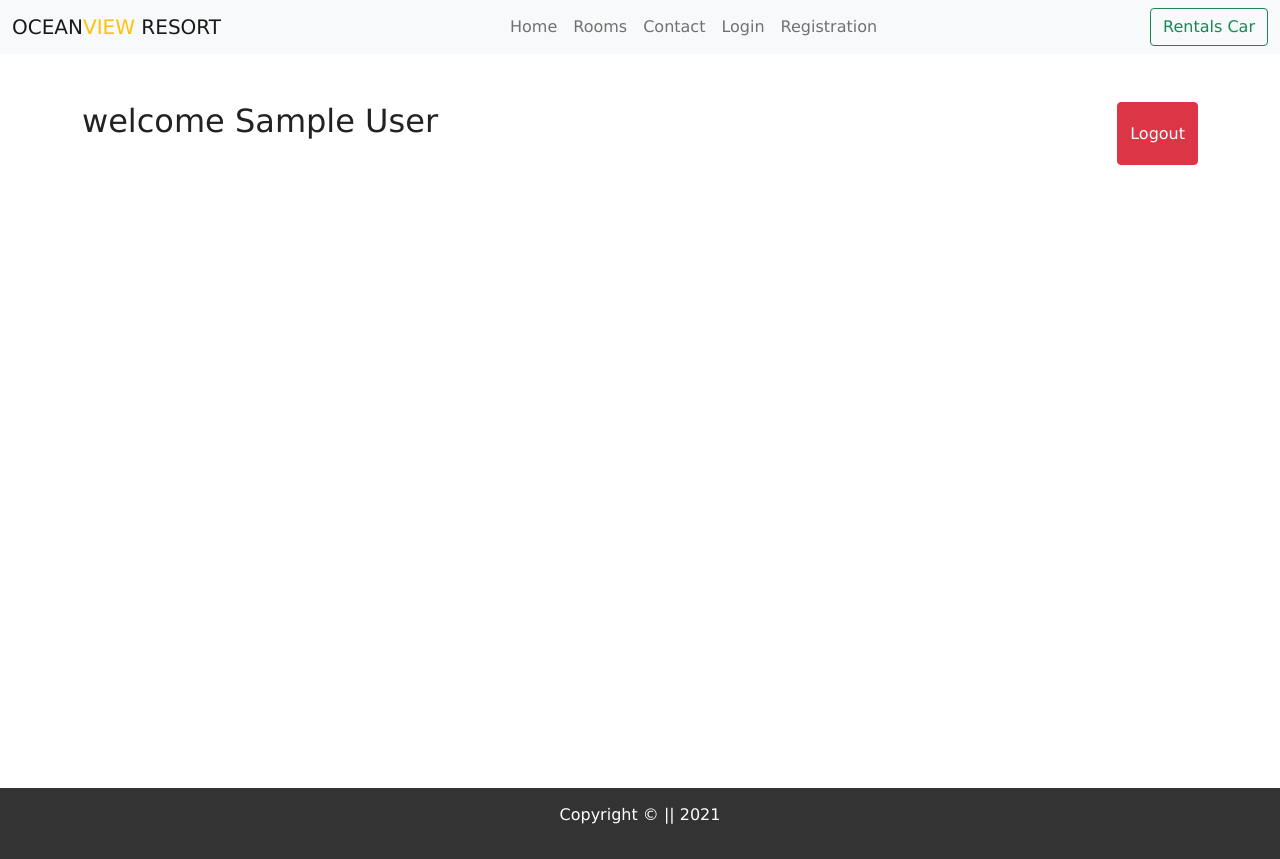
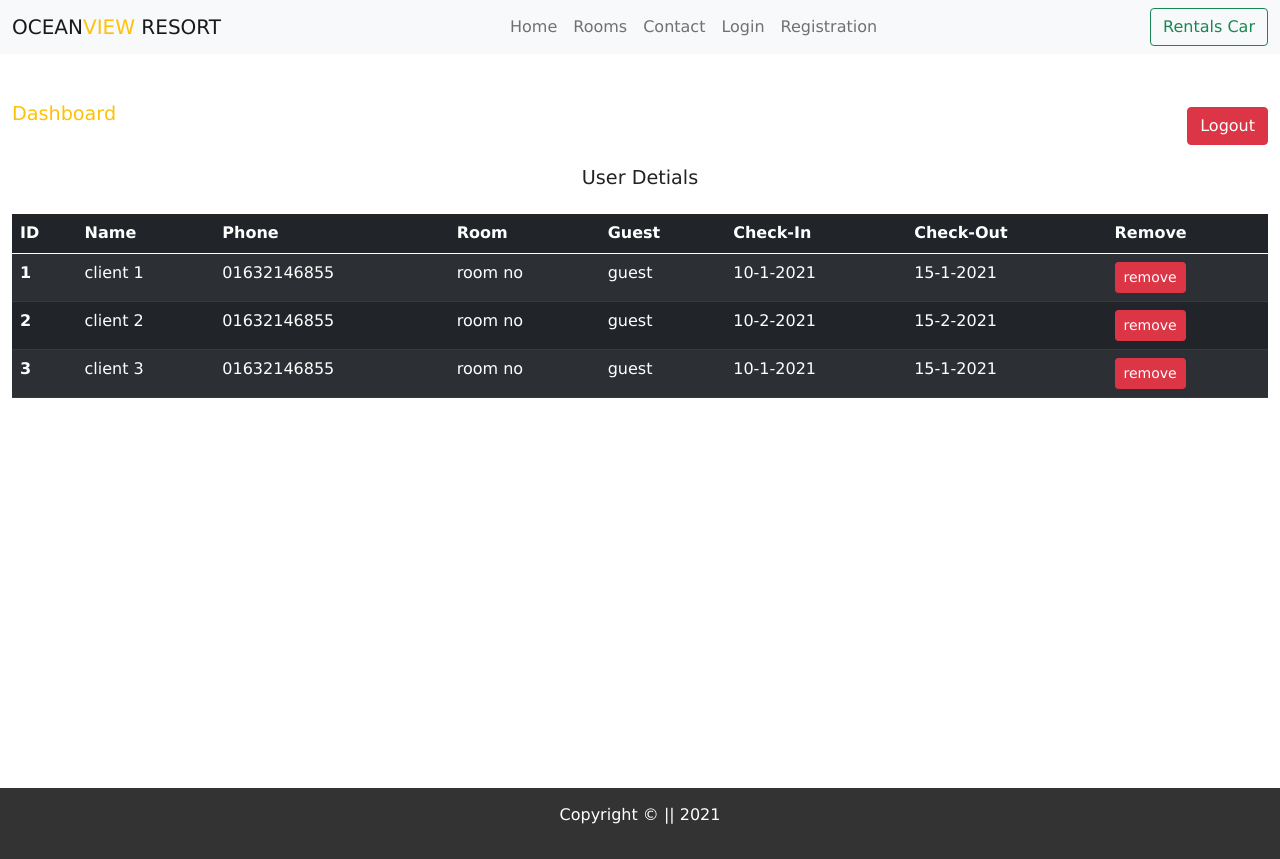
Before and after one commit to nezam0003/beach-resort, a React (Create React App) app: page /dashboard in a window 1280 px wide. Built offline with nearby package versions, Linux system fonts and the light colour scheme; data requests are answered from the project's data file; sample sign-in values are in the browser's storage.

Commit message:
change context class to appProvider function

```diff
--- /dev/null
+++ b/Database/data.json
@@ -0,0 +1,31 @@
+{
+  "clients": [
+    {
+      "id": "1",
+      "name": "client 1",
+      "phone": "01632146855",
+      "room": "room no",
+      "guest": "guest",
+      "checkIN": "10-1-2021",
+      "checkOut": "15-1-2021"
+    },
+    {
+      "id": "2",
+      "name": "client 2",
+      "phone": "01632146855",
+      "room": "room no",
+      "guest": "guest",
+      "checkIN": "10-2-2021",
+      "checkOut": "15-2-2021"
+    },
+    {
+      "id": "3",
+      "name": "client 3",
+      "phone": "01632146855",
+      "room": "room no",
+      "guest": "guest",
+      "checkIN": "10-1-2021",
+      "checkOut": "15-1-2021"
+    }
+  ]
+}
--- /dev/null
+++ b/src/AppProvider.jsx
@@ -0,0 +1,126 @@
+import React, { useState, useContext, useEffect } from "react";
+import items from "./data.js";
+const AppContext = React.createContext();
+
+const AppProvider = ({ children }) => {
+  const [state, setState] = useState({
+    rooms: [],
+    sortedRooms: [],
+    featuredRooms: [],
+    loading: true,
+    type: "all",
+    capacity: 1,
+    price: 0,
+    minPrice: 0,
+    maxPrice: 0,
+    minSize: 0,
+    maxSize: 0,
+    breakfast: false,
+    pets: false,
+  });
+
+  useEffect(() => {
+    let rooms = formatData(items);
+    let featuredRooms = rooms.filter((room) => room.featured === true);
+    let maxPrice = Math.max(...rooms.map((item) => item.price));
+    let maxSize = Math.max(...rooms.map((item) => item.size));
+
+    setState({
+      rooms,
+      featuredRooms,
+      sortedRooms: rooms,
+      loading: false,
+      price: maxPrice,
+      maxPrice,
+      maxSize,
+    });
+  }, []);
+
+  function formatData(items) {
+    let tempItems = items.map((item) => {
+      let id = item.sys.id;
+      let images = item.fields.images.map((image) => image.fields.file.url);
+
+      let room = { ...item.fields, images, id };
+      return room;
+    });
+    return tempItems;
+  }
+
+  const getRoom = (slug) => {
+    let tempRooms = [...state.rooms];
+    const room = tempRooms.find((room) => room.slug === slug);
+    return room;
+  };
+
+  const handleChange = (e) => {
+    const target = e.target;
+    const value = target.type === "checkbox" ? target.checked : target.value;
+    const name = e.target.name;
+    setState(
+      {
+        [name]: value,
+      },
+      filterRooms
+    );
+  };
+
+  const filterRooms = () => {
+    let { rooms, type, capacity, price, minSize, maxSize, breakfast, pets } =
+      state;
+
+    // All the rooms
+    let tempRooms = [...rooms];
+
+    // Transform values
+    capacity = parseInt(capacity);
+    price = parseInt(price);
+
+    // Filter by type
+    if (type !== "all") {
+      tempRooms = tempRooms.filter((room) => room.type === type);
+    }
+
+    // Filter by capacity
+    if (capacity !== 1) {
+      tempRooms = tempRooms.filter((room) => room.capacity >= capacity);
+    }
+
+    // Filter by price
+    tempRooms = tempRooms.filter((room) => room.price < price);
+
+    // Filter by Size
+    tempRooms = tempRooms.filter(
+      (room) => room.size >= minSize && room.size <= maxSize
+    );
+
+    // Filter by breakfast
+    if (breakfast) {
+      tempRooms = tempRooms.filter((room) => room.breakfast === true);
+    }
+    // Filter by pets
+    if (pets) {
+      tempRooms = tempRooms.filter((room) => room.pets === true);
+    }
+
+    setState({ sortedRooms: tempRooms });
+  };
+
+  return (
+    <AppContext.Provider
+      value={{
+        ...state,
+        getRoom,
+        handleChange,
+      }}
+    >
+      {children}
+    </AppContext.Provider>
+  );
+};
+
+export const useGlobalContext = () => {
+  return useContext(AppContext);
+};
+
+export { AppContext, AppProvider };
--- a/src/Context.jsx
+++ /dev/null
@@ -1,144 +0,0 @@
-import React, { Component } from "react";
-import items from "./data.js";
-const RoomContext = React.createContext();
-
-class RoomProvider extends Component {
-  state = {
-    rooms: [],
-    sortedRooms: [],
-    featuredRooms: [],
-    loading: true,
-    type: "all",
-    capacity: 1,
-    price: 0,
-    minPrice: 0,
-    maxPrice: 0,
-    minSize: 0,
-    maxSize: 0,
-    breakfast: false,
-    pets: false,
-  };
-
-  componentDidMount() {
-    let rooms = this.formatData(items);
-    let featuredRooms = rooms.filter((room) => room.featured === true);
-    let maxPrice = Math.max(...rooms.map((item) => item.price));
-    let maxSize = Math.max(...rooms.map((item) => item.size));
-
-    this.setState({
-      rooms,
-      featuredRooms,
-      sortedRooms: rooms,
-      loading: false,
-      price: maxPrice,
-      maxPrice,
-      maxSize,
-    });
-  }
-
-  formatData(items) {
-    let tempItems = items.map((item) => {
-      let id = item.sys.id;
-      let images = item.fields.images.map((image) => image.fields.file.url);
-
-      let room = { ...item.fields, images, id };
-      return room;
-    });
-    return tempItems;
-  }
-
-  getRoom = (slug) => {
-    let tempRooms = [...this.state.rooms];
-    const room = tempRooms.find((room) => room.slug === slug);
-    return room;
-  };
-
-  handleChange = (e) => {
-    const target = e.target;
-    const value = target.type === "checkbox" ? target.checked : target.value;
-    const name = e.target.name;
-    this.setState(
-      {
-        [name]: value,
-      },
-      this.filterRooms
-    );
-  };
-
-  filterRooms = () => {
-    let {
-      rooms,
-      type,
-      capacity,
-      price,
-      minSize,
-      maxSize,
-      breakfast,
-      pets,
-    } = this.state;
-
-    // All the rooms
-    let tempRooms = [...rooms];
-
-    // Transform values
-    capacity = parseInt(capacity);
-    price = parseInt(price);
-
-    // Filter by type
-    if (type !== "all") {
-      tempRooms = tempRooms.filter((room) => room.type === type);
-    }
-
-    // Filter by capacity
-    if (capacity !== 1) {
-      tempRooms = tempRooms.filter((room) => room.capacity >= capacity);
-    }
-
-    // Filter by price
-    tempRooms = tempRooms.filter((room) => room.price < price);
-
-    // Filter by Size
-    tempRooms = tempRooms.filter(
-      (room) => room.size >= minSize && room.size <= maxSize
-    );
-
-    // Filter by breakfast
-    if (breakfast) {
-      tempRooms = tempRooms.filter((room) => room.breakfast === true);
-    }
-    // Filter by pets
-    if (pets) {
-      tempRooms = tempRooms.filter((room) => room.pets === true);
-    }
-
-    this.setState({ sortedRooms: tempRooms });
-  };
-
-  render() {
-    return (
-      <RoomContext.Provider
-        value={{
-          ...this.state,
-          getRoom: this.getRoom,
-          handleChange: this.handleChange,
-        }}
-      >
-        {this.props.children}
-      </RoomContext.Provider>
-    );
-  }
-}
-
-const RoomConsumer = RoomContext.Consumer;
-
-export function withRoomConsumer(Component) {
-  return function ConsumerWrapper(props) {
-    return (
-      <RoomConsumer>
-        {(value) => <Component {...props} context={value} />}
-      </RoomConsumer>
-    );
-  };
-}
-
-export { RoomProvider, RoomConsumer, RoomContext };
--- a/src/components/FeaturedRooms.jsx
+++ b/src/components/FeaturedRooms.jsx
@@ -1,13 +1,11 @@
-import React, { Component } from "react";
-import { RoomContext } from "../Context";
+import React from "react";
+import { useGlobalContext } from "../AppProvider";
 import Loading from "./Loading";
 import Room from "./Room";
 import Title from "./Title";
 
-export default class FeaturedRooms extends Component {
-  static contextType = RoomContext;
-  render() {
-    let { loading, featuredRooms: rooms } = this.context;
+const FeaturedRooms = () => {
+  let { loading, featuredRooms: rooms } = useGlobalContext();
 
   rooms = rooms.map((room) => {
     return <Room key={room.id} room={room} />;
@@ -20,5 +18,6 @@ export default class FeaturedRooms extends Component {
       </div>
     </section>
   );
-  }
-}
+};
+
+export default FeaturedRooms;
--- a/src/components/RoomsContainer.jsx
+++ b/src/components/RoomsContainer.jsx
@@ -1,11 +1,12 @@
 import React from "react";
 import RoomsFilter from "./RoomsFilter";
 import RoomsList from "./RoomsList";
-import { withRoomConsumer } from "../Context";
+import { useGlobalContext } from "../AppProvider";
+
 import Loading from "./Loading";
 
-function RoomsContainer({ context }) {
-  const { rooms, sortedRooms, loading } = context;
+const RoomsContainer = () => {
+  const { rooms, sortedRooms, loading } = useGlobalContext();
   if (loading) {
     return <Loading />;
   }
@@ -15,6 +16,6 @@ function RoomsContainer({ context }) {
       <RoomsList rooms={sortedRooms} />
     </>
   );
-}
+};
 
-export default withRoomConsumer(RoomsContainer);
+export default RoomsContainer;
--- a/src/components/RoomsFilter.jsx
+++ b/src/components/RoomsFilter.jsx
@@ -1,5 +1,5 @@
 import React, { useContext } from "react";
-import { RoomContext } from "../Context";
+import { useGlobalContext } from "../AppProvider";
 import Title from "./Title";
 
 // Get unique values
@@ -8,7 +8,6 @@ const getUnique = (items, value) => {
 };
 
 const RoomsFilter = ({ rooms }) => {
-  const context = useContext(RoomContext);
   const {
     handleChange,
     type,
@@ -18,7 +17,7 @@ const RoomsFilter = ({ rooms }) => {
     maxPrice,
     breakfast,
     pets,
-  } = context;
+  } = useGlobalContext();
 
   // get unique type
   let types = getUnique(rooms, "type");
--- a/src/index.js
+++ b/src/index.js
@@ -5,13 +5,13 @@ import "../node_modules/bootstrap/dist/js/bootstrap.bundle";
 import "./App.css";
 import App from "./App";
 import { BrowserRouter } from "react-router-dom";
-import { RoomProvider } from "./Context";
+import { AppProvider } from "./AppProvider";
 
 ReactDOM.render(
-  <RoomProvider>
+  <AppProvider>
     <BrowserRouter>
       <App />
     </BrowserRouter>
-  </RoomProvider>,
+  </AppProvider>,
   document.getElementById("root")
 );
--- a/src/pages/AdminDashboard.jsx
+++ b/src/pages/AdminDashboard.jsx
@@ -1,8 +1,22 @@
-import React from "react";
-import { getUser, removeUserSession } from "../utils/Common";
+import React, { useState, useEffect } from "react";
+import { removeUserSession } from "../utils/Common";
+
+const clientsURL = "http://localhost:8000/clients";
 
 const AdminDashboard = (props) => {
-  const user = getUser();
+  const [clients, setClients] = useState([]);
+  const fetchClients = async () => {
+    try {
+      const response = await fetch(clientsURL);
+      const clientData = await response.json();
+      setClients(clientData);
+    } catch (error) {
+      console.log(error);
+    }
+  };
+  useEffect(() => {
+    fetchClients();
+  }, []);
   const handleLogout = () => {
     removeUserSession();
     props.history.push("/login");
@@ -10,9 +24,11 @@ const AdminDashboard = (props) => {
   return (
     <>
       <section className="admin py-5">
-        <div className="container">
-          <div className="d-flex justify-content-between">
-            <h2>welcome {user.name}</h2>
+        <div className="container-fluid d-flex justify-content-between align-items-center">
+          <div>
+            <h4 className="text-warning">Dashboard</h4>
+          </div>
+          <div>
             <input
               type="button"
               value="Logout"
@@ -21,6 +37,42 @@ const AdminDashboard = (props) => {
             />
           </div>
         </div>
+        <div className="container-fluid pt-3">
+          <h4 className="text-center">User Detials</h4>
+          <div className="table-responsive"></div>
+          <table className="table table-dark table-striped">
+            <thead>
+              <tr>
+                <th scope="col">ID</th>
+                <th scope="col">Name</th>
+                <th scope="col">Phone</th>
+                <th scope="col">Room</th>
+                <th scope="col">Guest</th>
+                <th scope="col">Check-In</th>
+                <th scope="col">Check-Out</th>
+                <th scope="col">Remove</th>
+              </tr>
+            </thead>
+            <tbody>
+              {clients.map((client, id) => {
+                return (
+                  <tr key={id}>
+                    <th scope="row">{client.id}</th>
+                    <td> {client.name} </td>
+                    <td>{client.phone}</td>
+                    <td>{client.room}</td>
+                    <td>{client.guest}</td>
+                    <td>{client.checkIN}</td>
+                    <td>{client.checkOut}</td>
+                    <td>
+                      <button className="btn btn-danger btn-sm">remove</button>
+                    </td>
+                  </tr>
+                );
+              })}
+            </tbody>
+          </table>
+        </div>
       </section>
     </>
   );
--- a/src/pages/Login.jsx
+++ b/src/pages/Login.jsx
@@ -7,7 +7,6 @@ const Login = (props) => {
   const [password, setPassword] = useState("");
   const [error, setError] = useState(null);
   const [loading, setLoading] = useState(false);
-
   const handleLogin = () => {
     setError(null);
     setLoading(true);
--- a/src/pages/SingleRoom.jsx
+++ b/src/pages/SingleRoom.jsx
@@ -1,26 +1,18 @@
-import React, { Component } from "react";
+import React, { useState } from "react";
 import defaultBcg from "../images/room-1.jpeg";
 import Banner from "../components/Banner";
 import { Link } from "react-router-dom";
-import { RoomContext } from "../Context";
+import { useGlobalContext } from "../AppProvider";
 import StyledHero from "../components/StyledHero";
 
-export default class SingleRoom extends Component {
-  constructor(props) {
-    super(props);
-    // console.log(this.props);
-    this.state = {
-      slug: this.props.match.params.slug,
+const SingleRoom = (props) => {
+  const [state, setState] = useState({
+    slug: props.match.params.slug,
     defaultBcg,
-    };
-  }
-  static contextType = RoomContext;
-  componentDidMount() {}
+  });
 
-  render() {
-    const { getRoom } = this.context;
-    const room = getRoom(this.state.slug);
-    // console.log(room);
+  const { getRoom } = useGlobalContext();
+  const room = getRoom(state.slug);
   if (!room) {
     return (
       <div className="error">
@@ -31,7 +23,6 @@ export default class SingleRoom extends Component {
       </div>
     );
   }
-
   const {
     name,
     description,
@@ -91,5 +82,6 @@ export default class SingleRoom extends Component {
       </section>
     </>
   );
-  }
-}
+};
+
+export default SingleRoom;
```
Also changed, not shown: Database/package.json (added, +14 -0 lines), 1 other file (tests, documents, lock files or other folders). Lines whose indentation alone changed are shown as unchanged.
